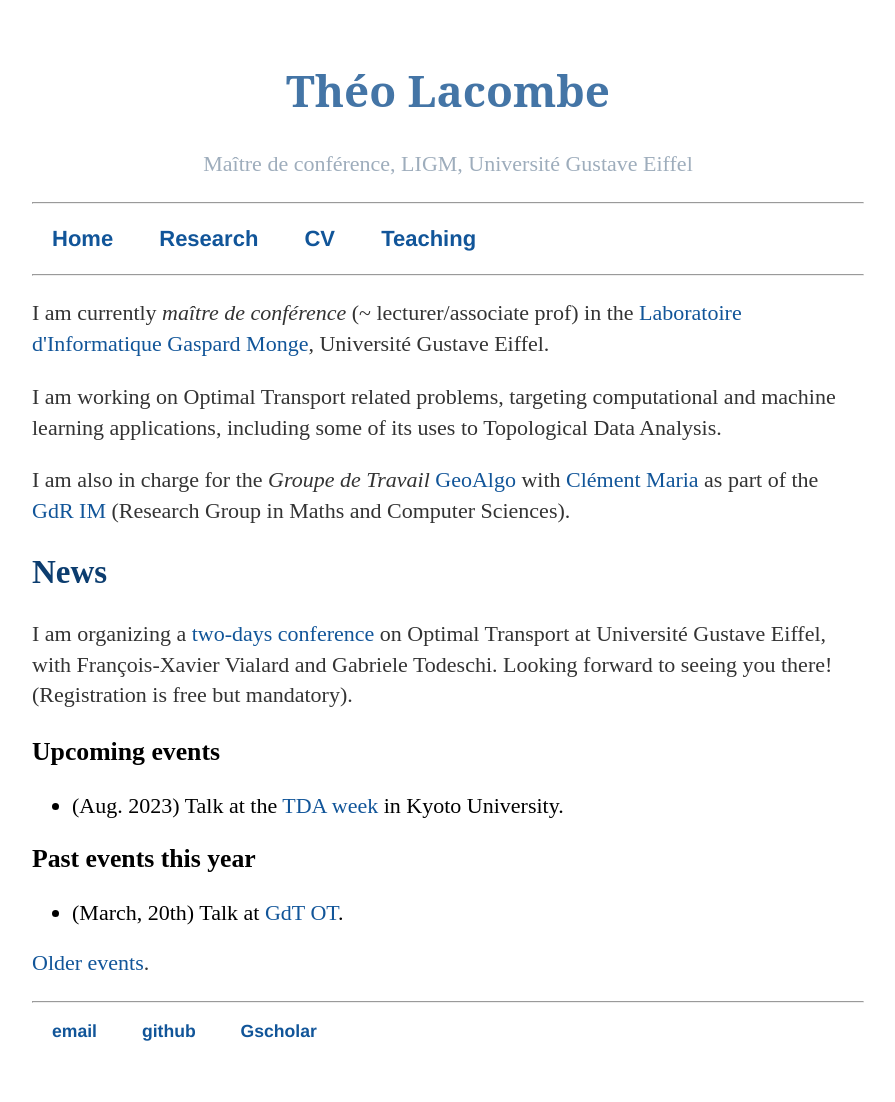
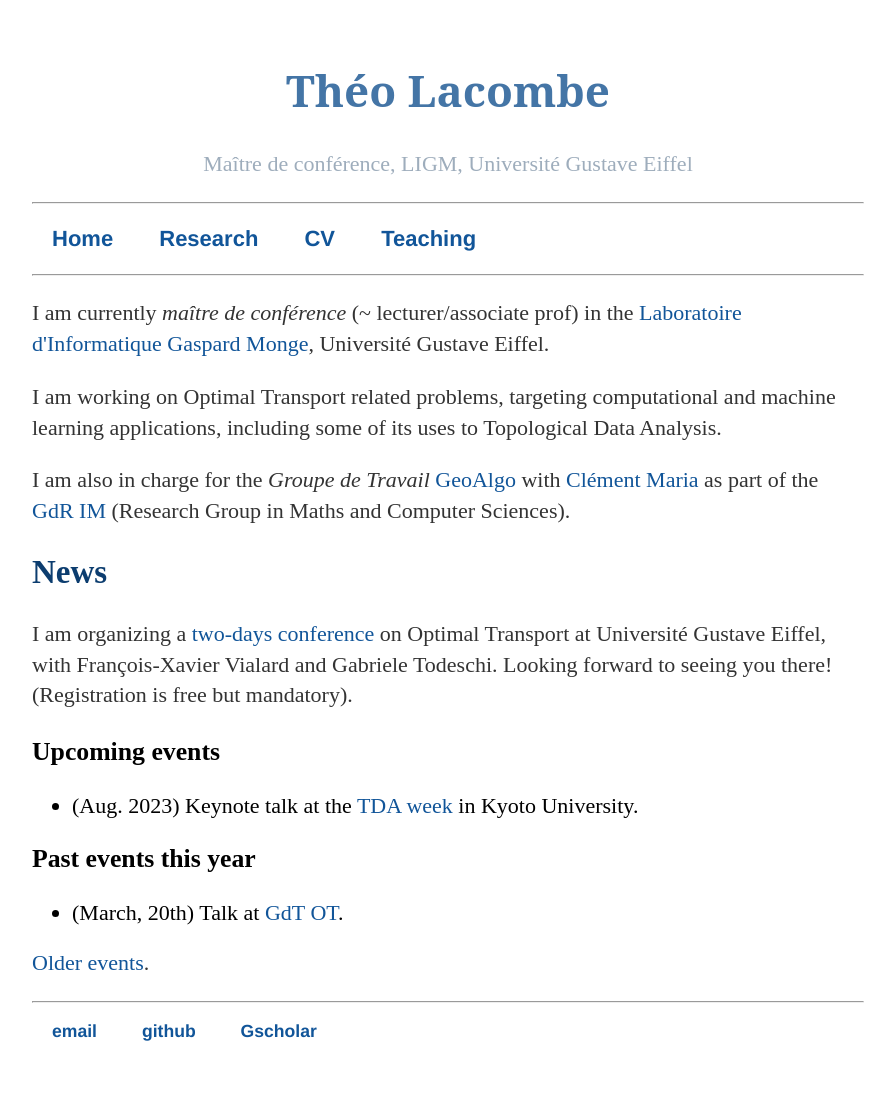
Before and after one commit to tlacombe/tlacombe.github.io, a Jekyll site: the page built from index.html, in a window 1280 px wide. Shown: the whole page, without its empty margins (192-1087 px from the left). Built offline with Jekyll 4.4.1, drawn with Linux system fonts in a browser that asks for light colours.

Commit message:
update talk

```diff
--- a/index.html
+++ b/index.html
@@ -19,7 +19,7 @@ title: Théo Lacombe's webpage
 
 	<h3> Upcoming events</h3>
 	<ul>
-		<li>(Aug. 2023) Talk at the <a href="https://sites.google.com/view/tdaweek2023">TDA week</a> in Kyoto University.
+		<li>(Aug. 2023) Keynote talk at the <a href="https://sites.google.com/view/tdaweek2023">TDA week</a> in Kyoto University.
 	</ul>
 
         <h3> Past events this year</h3>
```
